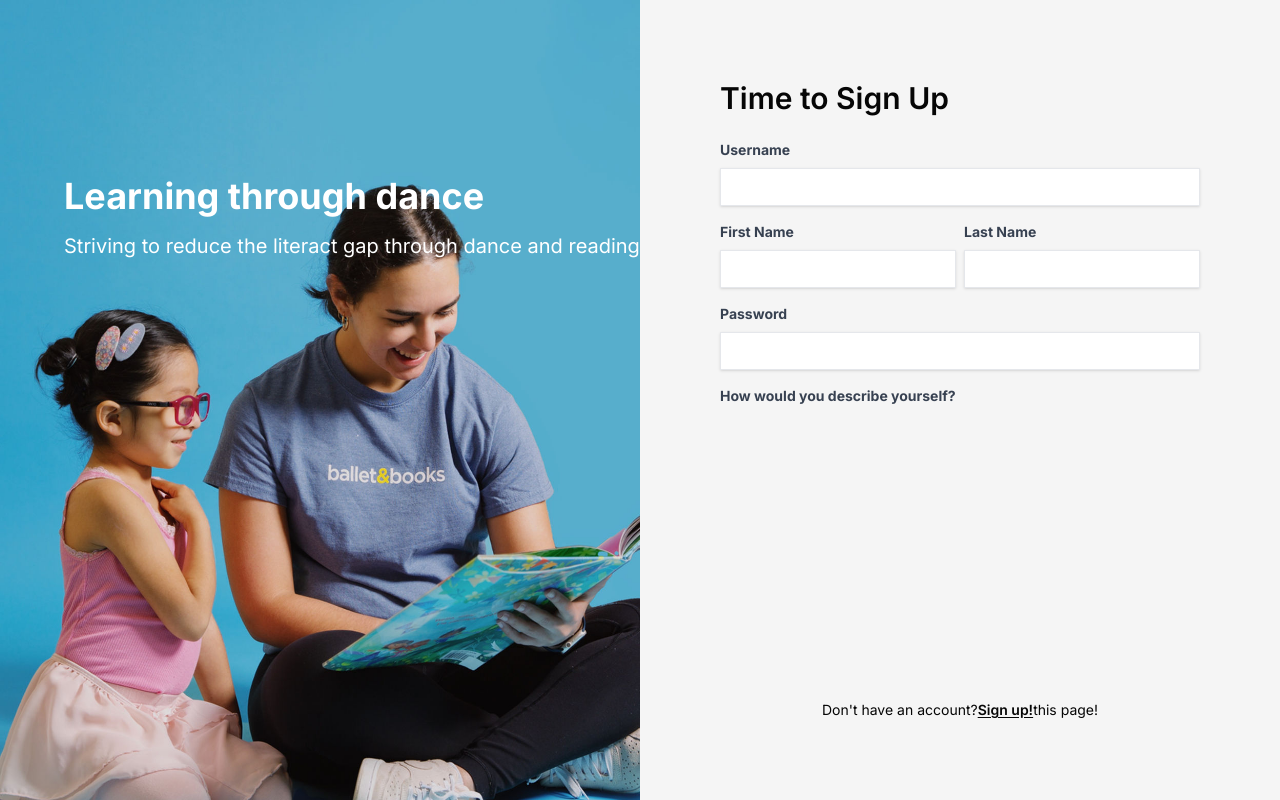
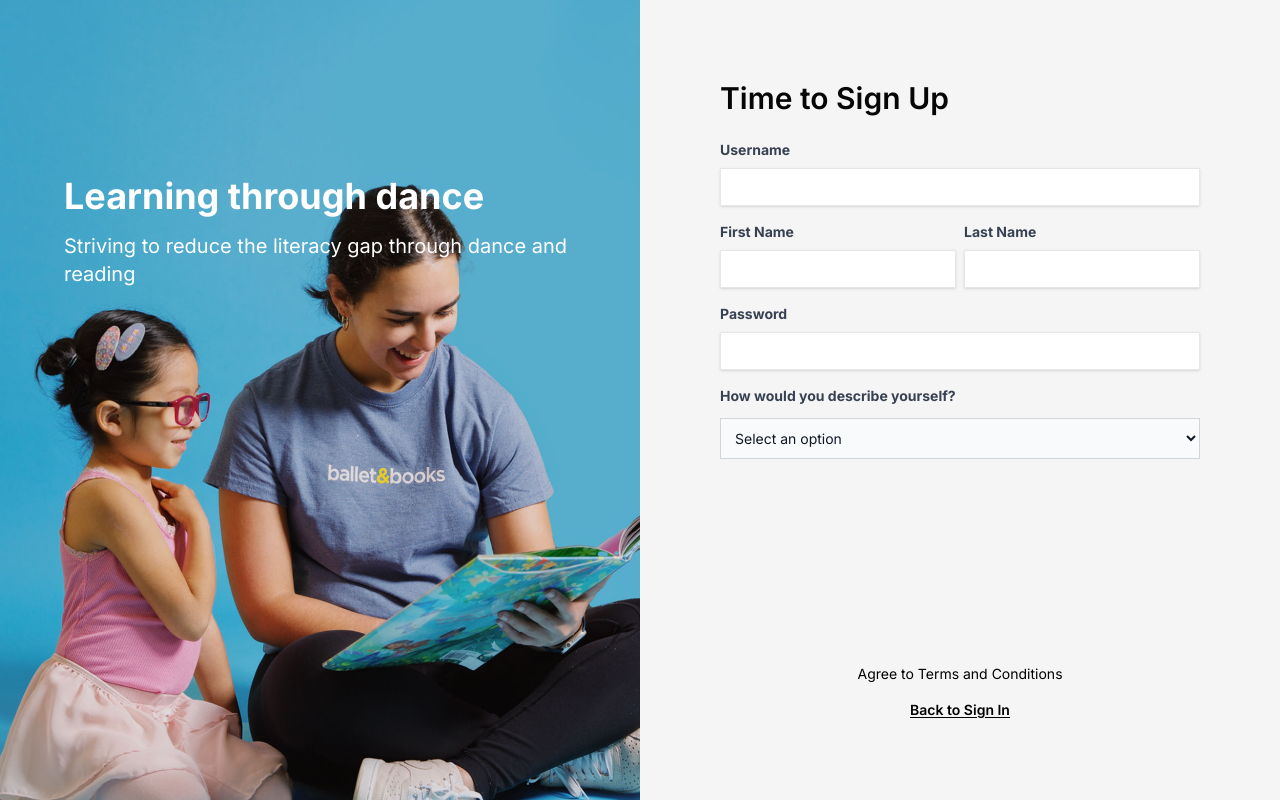
Before and after one commit to isaacuhkim/T4SG-BalletBooks, a Next.js app: page /register in a window 1280 px wide. Built offline with nearby package versions, Linux system fonts and the light colour scheme.

Commit message:
finished basic structure of sign up page and made minor changes to main page

```diff
--- a/src/app/page.tsx
+++ b/src/app/page.tsx
@@ -17,17 +17,17 @@ const LoginScreen = () => {
         <div className='relative w-1/2 h-full flex flex-col'>
             <div className='absolute top-[20%] left-[10%] flex flex-col'>
                 <h1 className='text-4xl text-white font-bold my-4'>Learning through dance</h1>
-                <p className='text-xl text-white font-normal'>Striving to reduce the literact gap through dance and reading </p>
+                <p className='text-xl text-white font-normal'>Striving to reduce the literacy gap through dance and reading </p>
             </div>
             <img src={balletAndBooks.src} className='w-full h-full object-cover'/>
         </div>
 
         <div className='w-1/2 h-full bg-[#f5f5f5] flex flex-col p-20 justify-between items-center'>
-            <h1 className='w-full text-xl text-[#060606] max-w-[500px] mx-auto mr-auto font-semibold'>Ballet & Books</h1>
+            <h1 className='w-full text-3xl text-[#060606] max-w-[500px] mx-auto mr-auto font-semibold mb-4'>Ballet & Books</h1>
 
             <div className='w-full flex flex-col max-w-[500px]'>
                 <div className='w-full flex flex-col mb-2'>
-                    <h3 className='text-3xl font-semibold mb-2 text-[#060606]'>Login</h3>
+                    <h3 className='text-xl font-semibold mb-2 text-[#060606]'>Login</h3>
                     <p className='text-base mb-2 text-[#060606]'>Welcome Back! Please enter your details</p>
                 </div>
 
@@ -74,13 +74,12 @@ const LoginScreen = () => {
 
             </div>
 
-            <div className='w-full flex items-center justify-center'>
+            <div className='w-full flex items-center justify-center gap-x-2'>
                 <p className='text-sm font-normal text-[#060606]'>Don't have an account?
-                    {/* <span className='font-semibold underline underline-offset-2 cursor-pointer'>
-                        Sign up!
-                    </span> */}
-                    <Link href='/register'>Sign up!</Link>
                 </p>
+                 <div className='text-sm font-normal text-[#060606] underline underline-offset-2 cursor-pointer'>
+                    <Link href='/register'> Sign up!</Link>
+                </div>
             </div>
         </div>
     </div>
--- a/src/app/register/page.tsx
+++ b/src/app/register/page.tsx
@@ -9,7 +9,7 @@ function RegisterScreen() {
           <div className='relative w-1/2 h-full flex flex-col'>
               <div className='absolute top-[20%] left-[10%] flex flex-col'>
                   <h1 className='text-4xl text-white font-bold my-4'>Learning through dance</h1>
-                  <p className='text-xl text-white font-normal'>Striving to reduce the literact gap through dance and reading </p>
+                  <p className='text-xl text-white font-normal'>Striving to reduce the literacy gap through dance and reading </p>
               </div>
               <img src={balletAndBooks.src} className='w-full h-full object-cover'/>
           </div>
@@ -48,27 +48,35 @@ function RegisterScreen() {
                         <label className="bg-gray-300 hover:bg-gray-400 rounded px-2 py-1 text-sm text-gray-600 font-mono cursor-pointer js-password-label">show</label> */}
                         <input className="shadow appearance-none border w-full py-2 px-3 text-gray-700 leading-tight focus:outline-none focus:shadow-outline" id="password" type="text" autoComplete='off'/>
                     </div>
-                    <div className="mb-4">
+                    <div className="mb-1">
                         <label className="block text-gray-700 text-sm font-bold mb-2">
                             How would you describe yourself?
                         </label>
                     </div>
-                    <div id='dropdown'>
-
-                    </div>
-
+                    {/* <label className="block mb-2 text-sm font-medium text-gray-900 dark:text-white">Select an option</label> */}
+                        <select id="countries" className="bg-gray-50 border border-gray-300 text-gray-900 text-sm focus:ring-blue-500 focus:border-blue-500 block w-full p-2.5 dark:bg-gray-700 dark:border-gray-600 dark:placeholder-gray-400 dark:text-white dark:focus:ring-blue-500 dark:focus:border-blue-500">
+                        <option selected>Select an option</option>
+                        <option value="adminMember">Admin Member</option>
+                        <option value="mentor">Mentor</option>
+                        <option value="studentLeader">Student Leader</option>
+                        </select>
                   </div>
 
               </div>
 
-              <div className='w-full flex items-center justify-center'>
-                  <p className='text-sm font-normal text-[#060606]'>Don't have an account?
-                      <span className='font-semibold underline underline-offset-2 cursor-pointer'>
-                          Sign up!
-                      </span>
-                      <Link href='/register'>this page!</Link>
-                  </p>
+              <div className='flex flex-col gap-y-4'>
+                    <div className='text-sm'>
+                        <p>Agree to Terms and Conditions</p>
+                    </div>
+
+                    <div className='text-sm w-full flex items-center justify-center'>
+
+                            <div className='font-semibold underline underline-offset-2 cursor-pointer'>
+                                <Link href='/'>Back to Sign In</Link>
+                            </div>
+                    </div>
               </div>
+
           </div>
       </div>
     )
```
